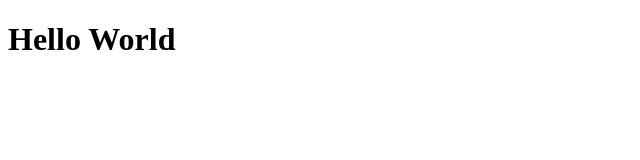
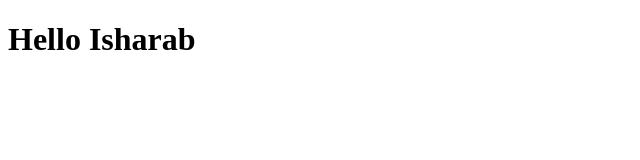
Before and after one commit to MuhammadQasimFiaz/firstgithub, a plain HTML site: page index.html in a window 1280 px wide. Shown: the full height of the page, 0-640 px from the left. Drawn offline with Linux system fonts and the light colour scheme.

Commit message:
Update index.html

```diff
--- a/index.html
+++ b/index.html
@@ -7,7 +7,8 @@
     <title>Document</title>
 </head>
 <body>
-    <h1>Hello World</h1>
+
+    <h1>Hello Isharab</h1>
 
 </body>
 </html>
```
